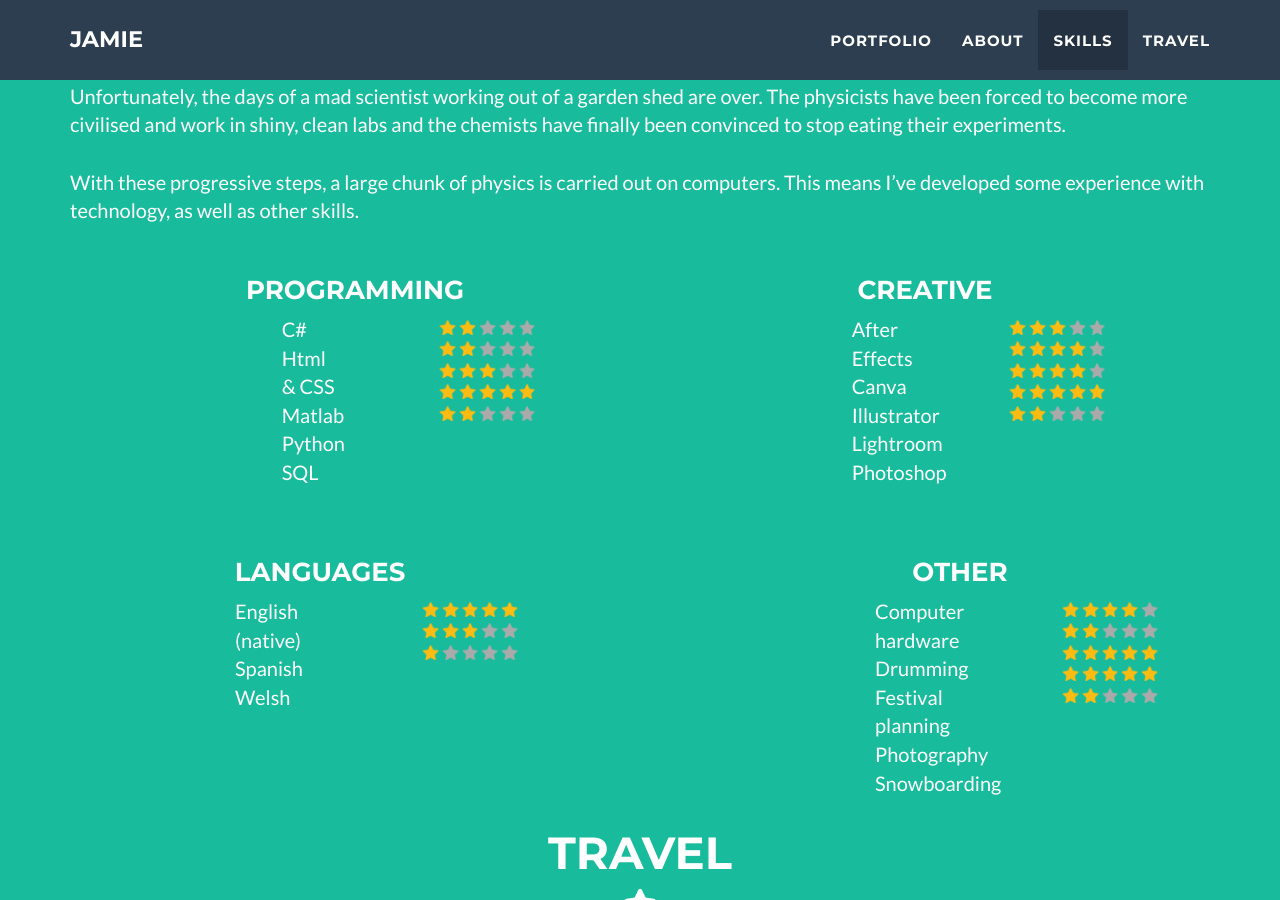
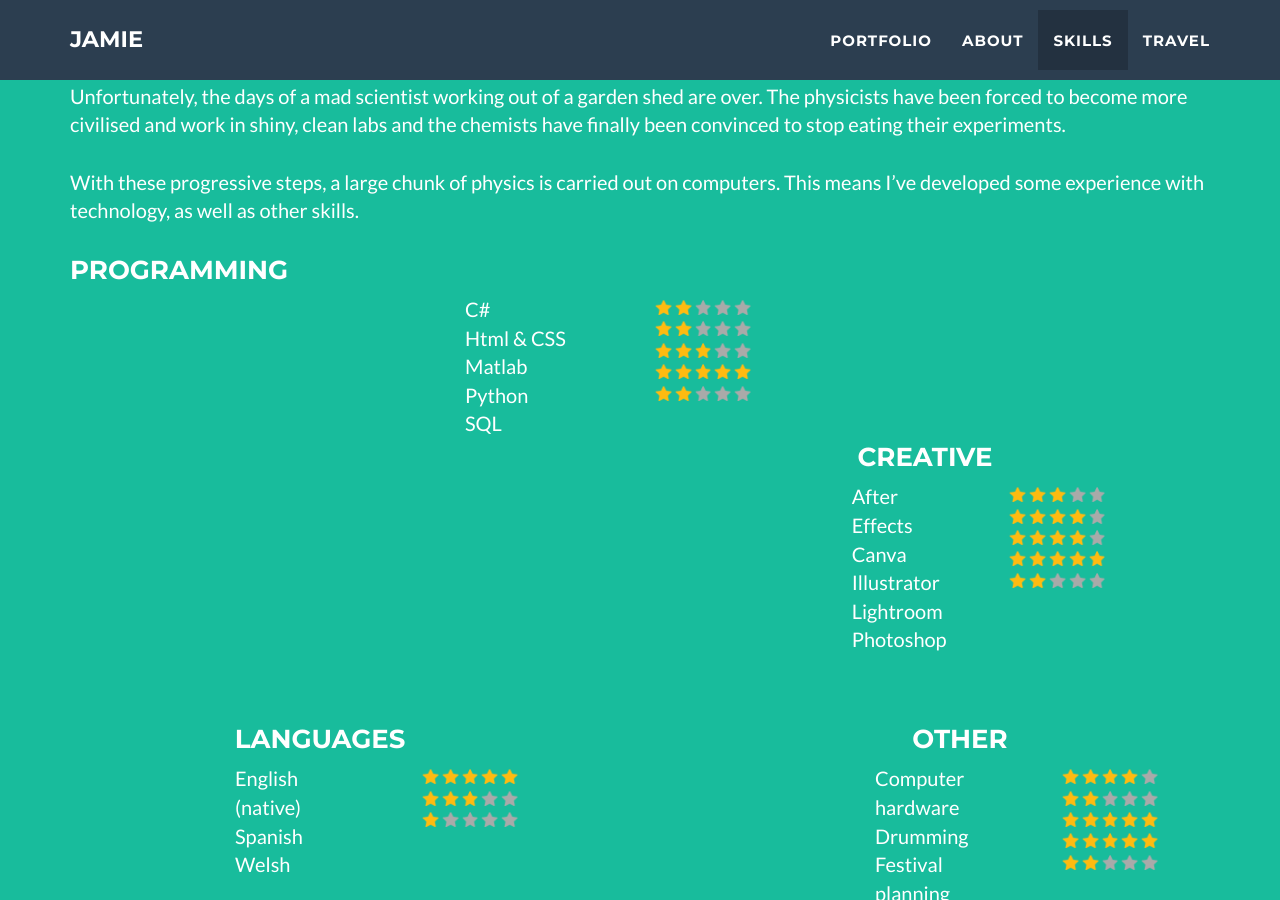
Before and after one commit to jamiedumayne/jamiedumayne.github.io, a Jekyll site: the page built from _posts/2014-07-18-project-1.markdown, in a window 1280 px wide and 900 px high, scrolled down 2405 px. Built offline with Jekyll 4.4.1, drawn with Linux system fonts in a browser that asks for light colours.

Commit message:
Update skills.html

```diff
--- a/_includes/skills.html
+++ b/_includes/skills.html
@@ -16,7 +16,7 @@
       </div>
     </div>
     <div class="float-container">
-      <div class="float-child">
+      <div class="float-left">
         <h3>Programming</h3>
         <div class="col-lg-4 col-xs-2"></div>
           <div class="col-lg-2 col-xs-4">
@@ -27,7 +27,7 @@
               SQL </p>
           </div>
 
-          <div class="col-lg-6 col-xs-8">
+          <div class="col-lg-6 col-xs-4">
             <img src=img/star_full.png alt="Gold star" height="15">
             <img src=img/star_full.png alt="Gold star" height="15">
             <img src=img/star_empty.png alt="Empty star" height="15">
```
